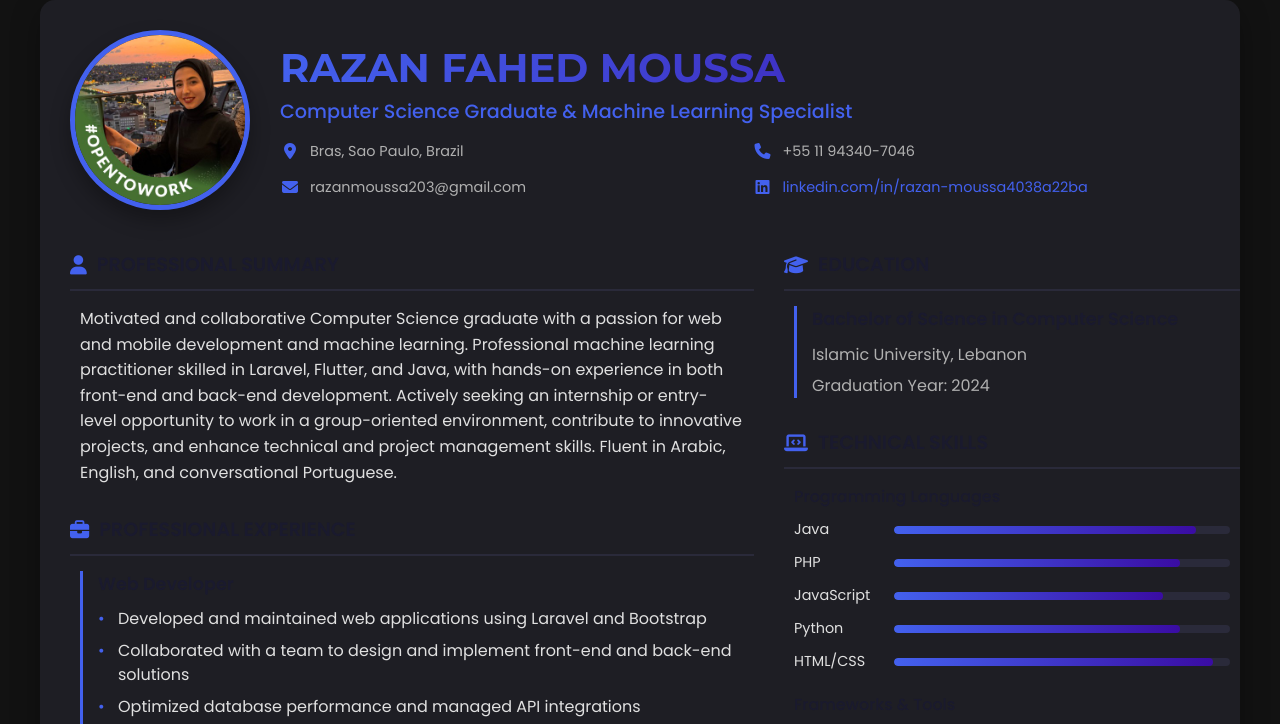
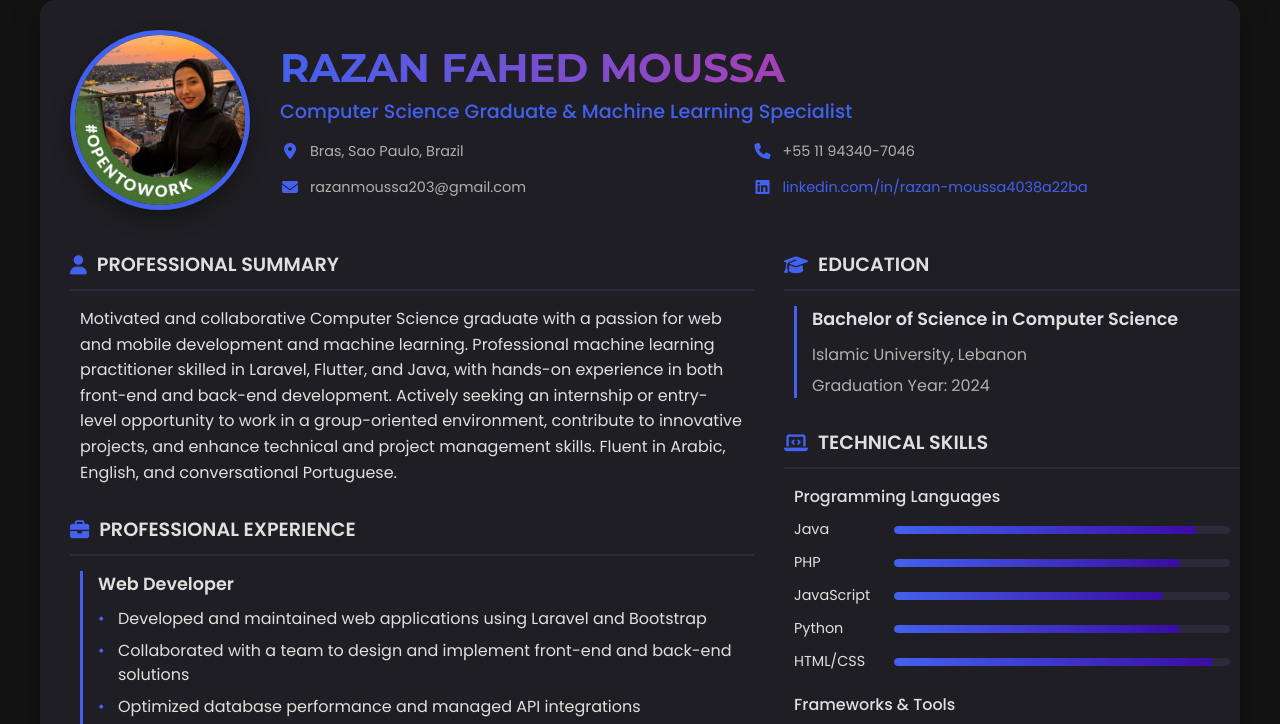
Before and after one commit to brahimakil/razcv, a plain HTML site: page index.html in a window 1280 px wide. Both pictures are taken after a click on the button "Toggle Theme". Shown: the top 724 px of the page. Drawn offline with Linux system fonts and the light colour scheme.

Commit message:
added first cv 2

```diff
--- a/styles.css
+++ b/styles.css
@@ -100,6 +100,13 @@ header {
     -webkit-text-fill-color: transparent;
 }
 
+/* Add this new style for dark theme title */
+.dark-theme .profile-text h1 {
+    background: linear-gradient(to right, #4361ee, #f72585);
+    -webkit-background-clip: text;
+    -webkit-text-fill-color: transparent;
+}
+
 .profile-text h2 {
     font-size: 1.2rem;
     font-weight: 500;
@@ -164,6 +171,11 @@ header {
     gap: 10px;
 }
 
+/* Add this for dark theme section titles */
+.dark-theme .section-title {
+    color: #e0e0e0;
+}
+
 .section-title i {
     color: var(--secondary-color);
 }
@@ -189,6 +201,14 @@ header {
     font-weight: 600;
     color: var(--primary-color);
     margin-bottom: 10px;
+}
+
+/* Add this for dark theme headings */
+.dark-theme .experience-item h4,
+.dark-theme .project-item h4,
+.dark-theme .education-item h4,
+.dark-theme .skills-category h4 {
+    color: #e0e0e0;
 }
 
 .experience-item ul, .project-item ul {
```
